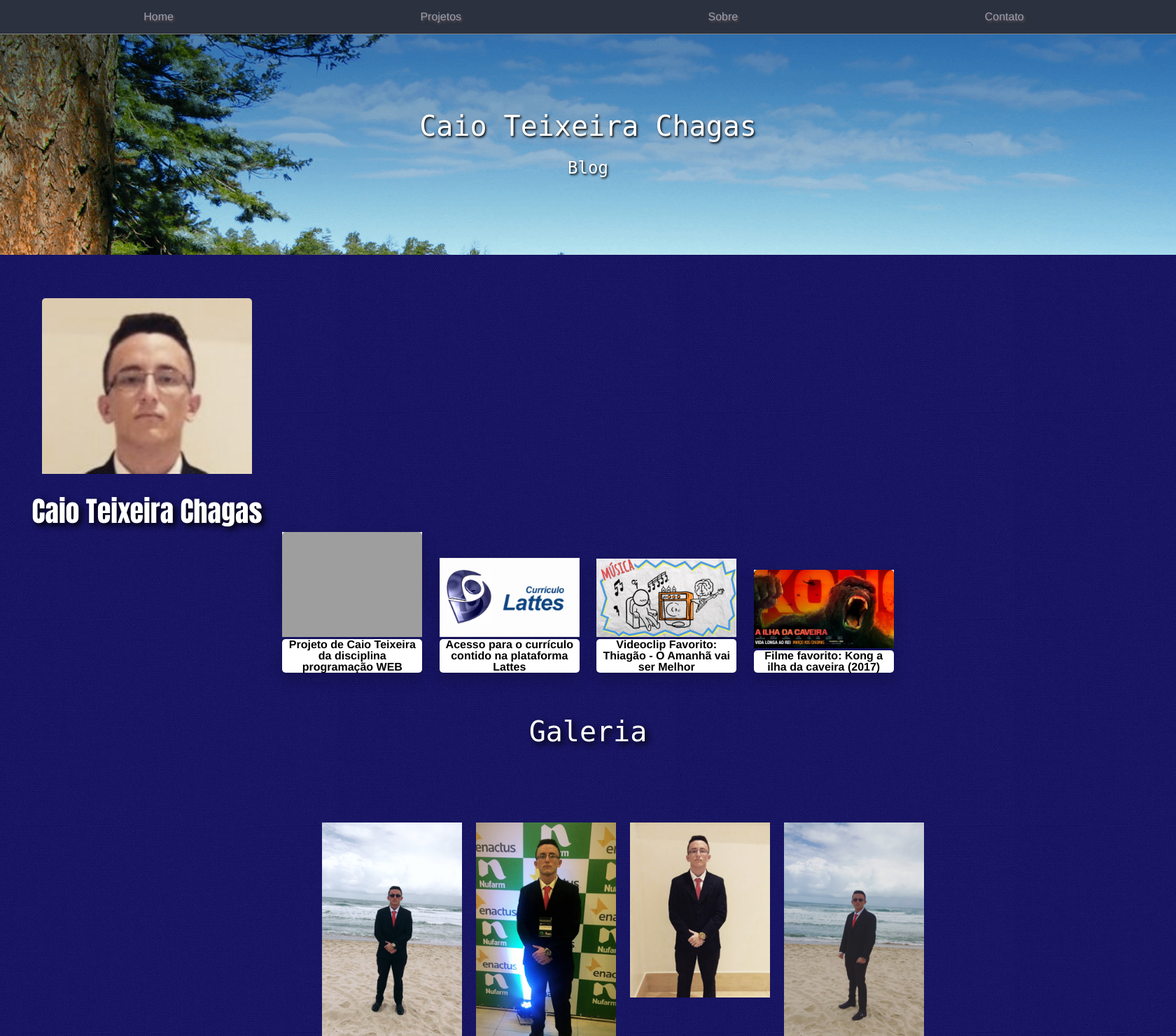
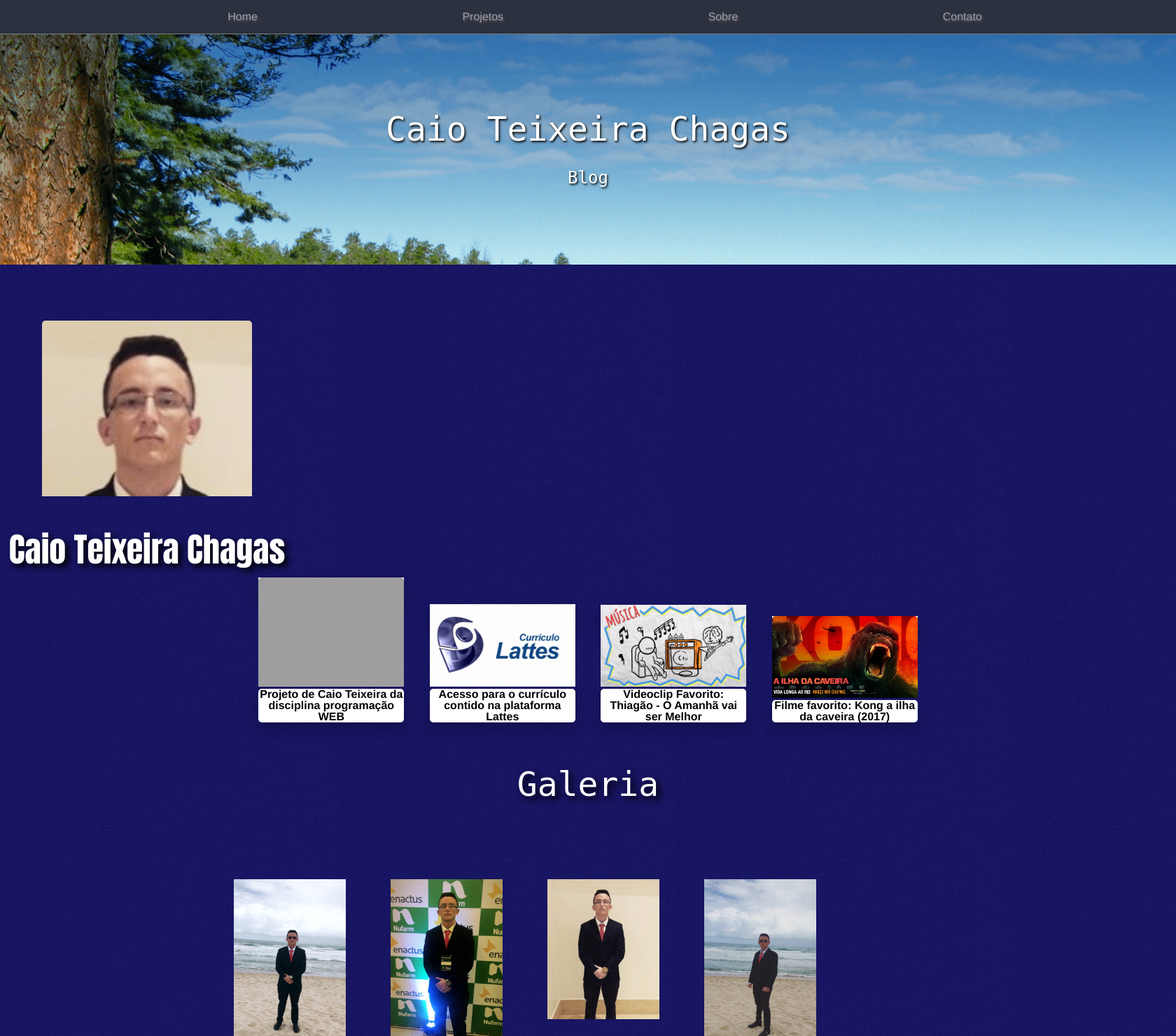
Before and after one commit to felipekennedy/AulasProgramacaoWeb, a PHP site: page / in a window 1680 px wide. Shown: the top 1480 px of the page at 70% size. Run offline with PHP 8.4, Linux system fonts and the light colour scheme; grey boxes are pictures that could not be loaded.

Commit message:
mudanças nos valores px, em, e %
mudados vários valores de px para em e %.

```diff
--- a/estilos/blog.css
+++ b/estilos/blog.css
@@ -27,7 +27,7 @@ header{
 header li{
     display: inline-block;
     margin-right: 3em;
-    padding-right: 300px;
+    padding-right: 15em;
 }
 
 header li a:hover{
@@ -104,7 +104,7 @@ section{
 
 .identificacao h1{
     font-family: 'monospace';
-    font-size: 40px;
+    font-size: 3em;
     margin-bottom: 0.7em;
 }
 
@@ -136,15 +136,15 @@ header li a{
 }
 
 #projetos .card{
-    width: 200px;
+    width: 13em;
     box-shadow: 0 10px 20px 0 rgba(0,0,0,0.2);
     transition: 0.4s;
     background: #fff;
     text-align: center;
-    font-size: 16px;
+    font-size: 1em;
     float: none;
-    margin: 10px;
-    height: 100px;
+    margin: 1em;
+    height: 2em;
     position: top;
     display: inline-block;
 
@@ -167,15 +167,15 @@ header li a{
 }
 
 #projetos .projetos-header{
-    padding-top: 30px;
+    padding-top: 1em;
     margin: 0;
     padding-right: 75%;
-    font-size: 40px;
+    font-size: 3em;
     font-family: 'Impact';
 }
 
 #projetos .projetos-header h1{
-    padding-top: 30px;
+    padding-top: 1em;
     color: white;
     text-shadow: black 0.1em 0.1em 0.2em;
 }
@@ -183,22 +183,22 @@ header li a{
 
 #galeria h1{
     font-family: 'monospace';
-    font-size: 40px;
+    font-size: 3em;
     color: white;
     text-shadow: black 0.1em 0.1em 0.2em;
 }
 
 #galeria ul{
-    width: 880;
+    width: 40em;
     list-style: none;
     display: flex;
-    padding:100px 200px 100px 450px;
+    padding:5em 30em 5em 18%;
 
 }
 
 #galeria .min{
-    width: 200px;
-    padding: 10px;
+    width: 10em;
+    padding: 2em;
 
 }
 
@@ -213,7 +213,7 @@ header li a{
 }
 
 #galeria{
-    height: 700px;
+    height: 40em;
 }
 
 #galeria .lbox:target{
```
Also changed, not shown: other parts of estilos/blog.css (+11 -11 lines).
